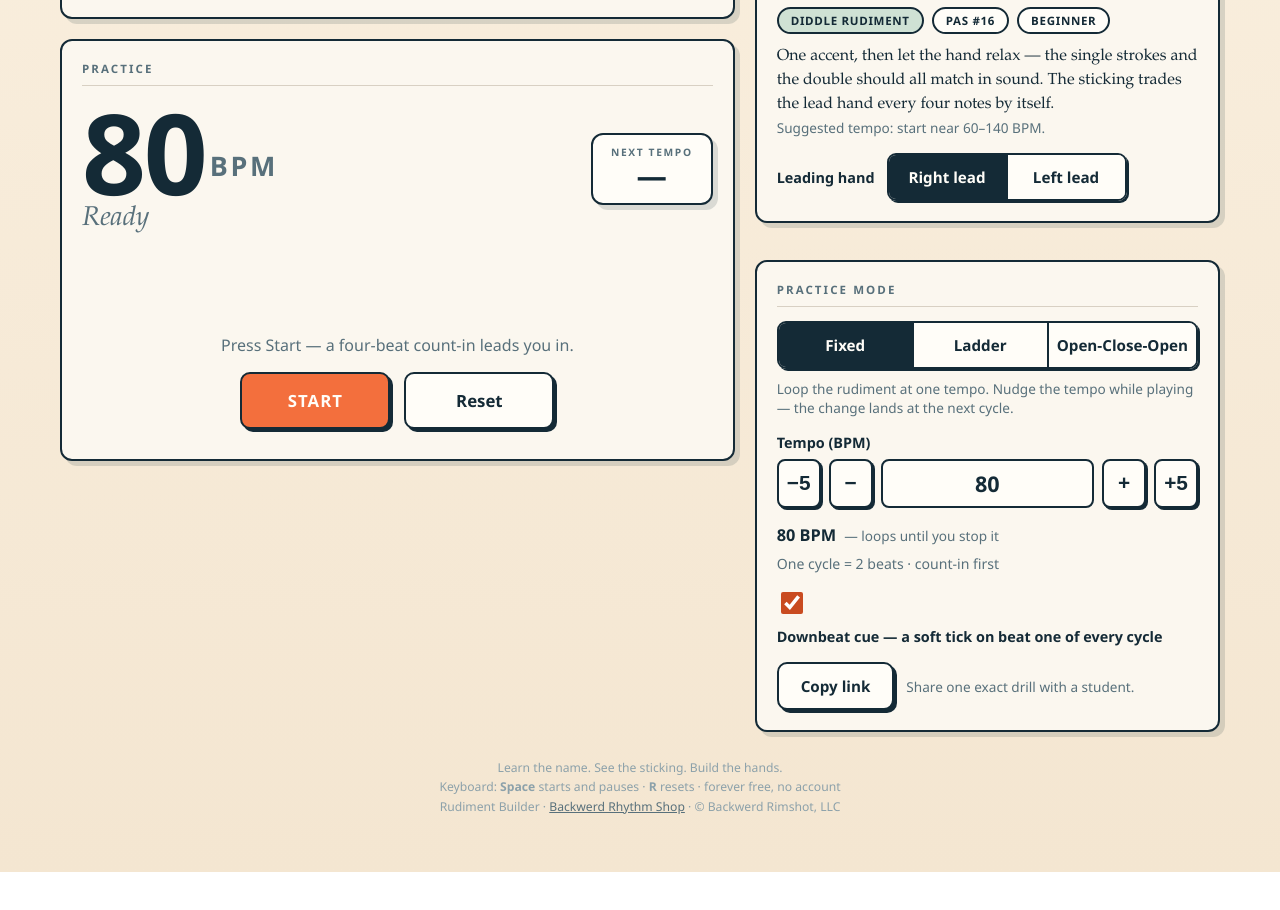
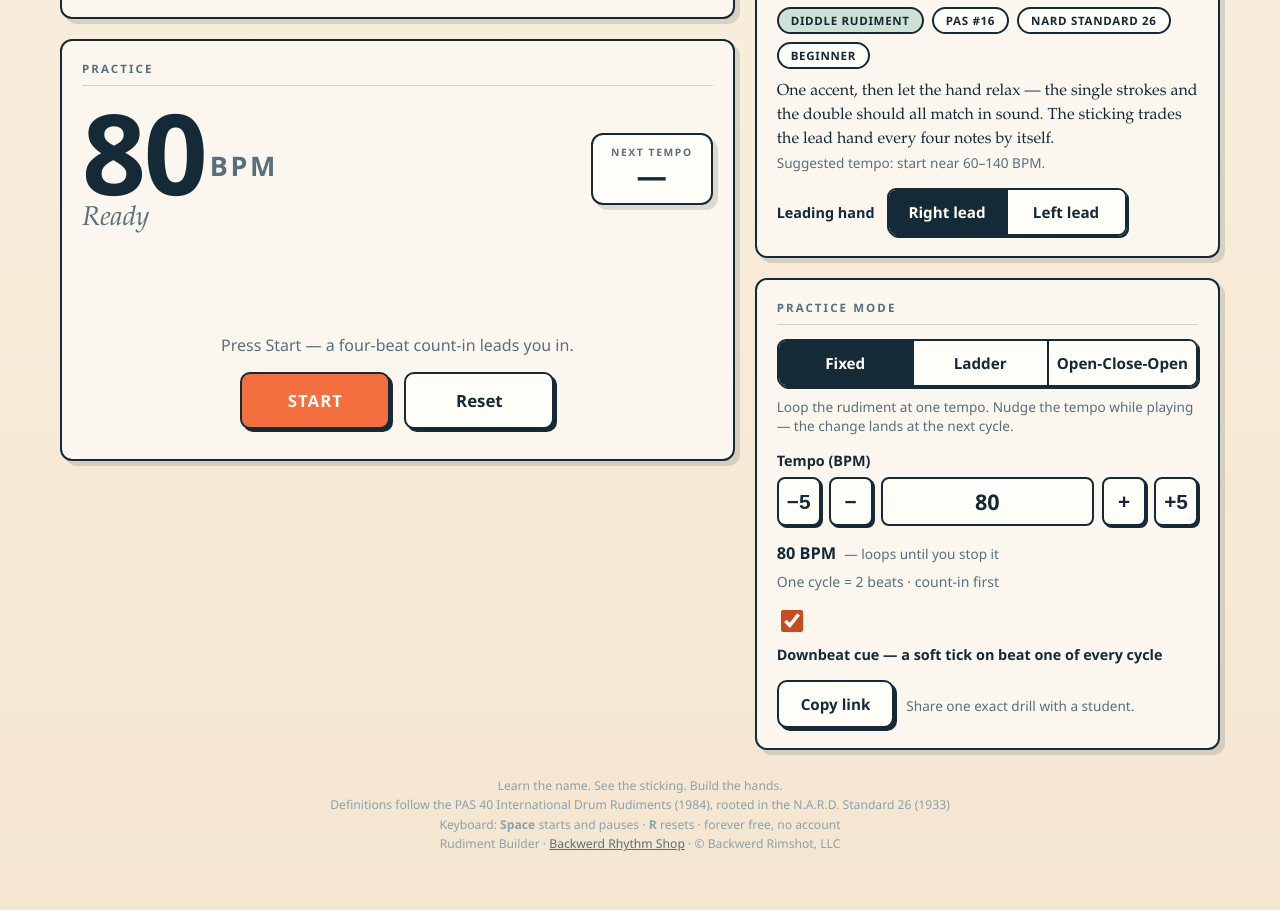
Before and after one commit to backwerdrimshot/Rudiment-Builder, a plain HTML site: page index.html in a window 1280 px wide. Shown: the part 387-1297 px from the top of the page. Before the commit the page ends 1259 px from the top, so only its background shows below. Drawn offline with Linux system fonts and the light colour scheme.

Commit message:
Add educational lineage: PAS 40 + NARD heritage chips, sources section, tests
Each rudiment record now carries a heritage chip (NARD essential 13 /
standard 26) alongside its PAS number; footer cites the PAS 40 (1984) and
N.A.R.D. Standard 26 (1933) lineage; README gains a Sources & educational
lineage section with a non-affiliation note; validator and tests pin the
shipped values.

Co-Authored-By: Claude Fable 5 <noreply@anthropic.com>

```diff
--- a/index.html
+++ b/index.html
@@ -470,6 +470,7 @@
 
   <footer class="foot">
     <div>Learn the name. See the sticking. Build the hands.</div>
+    <div>Definitions follow the PAS 40 International Drum Rudiments (1984), rooted in the N.A.R.D. Standard 26 (1933)</div>
     <div>Keyboard: <strong>Space</strong> starts and pauses · <strong>R</strong> resets · forever free, no account</div>
     <div>Rudiment Builder · <a href="https://backwerdrhythmshop.com">Backwerd Rhythm Shop</a> · © Backwerd Rimshot, LLC</div>
   </footer>
--- a/js/rudiment-app.js
+++ b/js/rudiment-app.js
@@ -455,6 +455,7 @@ function renderRudimentInfo() {
   $("rudChips").innerHTML =
     '<span class="chip family">' + r.family + " rudiment</span>" +
     '<span class="chip">PAS #' + r.pas + "</span>" +
+    (r.heritage ? '<span class="chip">' + r.heritage + "</span>" : "") +
     '<span class="chip">' + r.level + "</span>";
   $("teachingNote").textContent = r.teachingNote;
   $("tempoHint").textContent = "Suggested tempo: start near " + r.tempo.suggestedLo +
--- a/js/rudiment-core.js
+++ b/js/rudiment-core.js
@@ -80,6 +80,8 @@ function validateRudiment(r) {
   if (r.aliases !== undefined &&
       (!Array.isArray(r.aliases) || !r.aliases.every(function (a) { return typeof a === "string"; })))
     errs.push("aliases must be an array of strings");
+  if (r.heritage !== undefined && typeof r.heritage !== "string")
+    errs.push("heritage must be a string");
 
   if (!gridOk) return errs; // the checks below all need a sane grid
   const slots = r.cycleBeats * r.slotsPerBeat;
--- a/js/rudiment-data.js
+++ b/js/rudiment-data.js
@@ -16,6 +16,9 @@
      tempo         { defaultBpm, suggestedLo, suggestedHi }  quarter-note BPM
      leadingHand   "mirror" (left lead = hand-swapped copy) | "fixed"
      teachingNote  one or two sentences of guidance
+     heritage      short lineage chip, e.g. "NARD essential 13" — the rudiment's
+                   place in N.A.R.D.'s Standard 26 (1933/1936), which the PAS 40
+                   International Drum Rudiments (1984) later built on
      counting      one label per grid slot across the whole cycle
      aliases       extra search terms for the future catalog
      strokes       ordered stroke events:
@@ -48,6 +51,7 @@ const RUDIMENTS = [
     subdivision: "Sixteenth notes",
     tempo: { defaultBpm: 80, suggestedLo: 60, suggestedHi: 140 },
     leadingHand: "mirror",
+    heritage: "NARD standard 26",
     teachingNote:
       "One accent, then let the hand relax — the single strokes and the double should all match in sound. The sticking trades the lead hand every four notes by itself.",
     counting: ["1", "e", "&", "a", "2", "e", "&", "a"],
@@ -78,6 +82,7 @@ const RUDIMENTS = [
     subdivision: "Triplet eighth notes",
     tempo: { defaultBpm: 72, suggestedLo: 50, suggestedHi: 120 },
     leadingHand: "mirror",
+    heritage: "NARD essential 13",
     teachingNote:
       "One flam starts each triplet. Keep the grace note low and soft, tucked just ahead of the accented primary stroke, and let the two singles after it stay light.",
     counting: ["1", "trip", "let", "2", "trip", "let"],
@@ -107,6 +112,7 @@ const RUDIMENTS = [
     subdivision: "Sixteenth notes",
     tempo: { defaultBpm: 76, suggestedLo: 60, suggestedHi: 132 },
     leadingHand: "mirror",
+    heritage: "NARD essential 13",
     teachingNote:
       "Two doubles flow into one accented release on the beat: rr–ll–R. Play the doubles open and even at slow tempos, and let them close up naturally as the tempo rises.",
     counting: ["1", "e", "&", "a", "2", "e", "&", "a", "3", "e", "&", "a", "4", "e", "&", "a"],
```
Also changed, not shown: tests/cases.js (+14 -0 lines), 2 other files.
